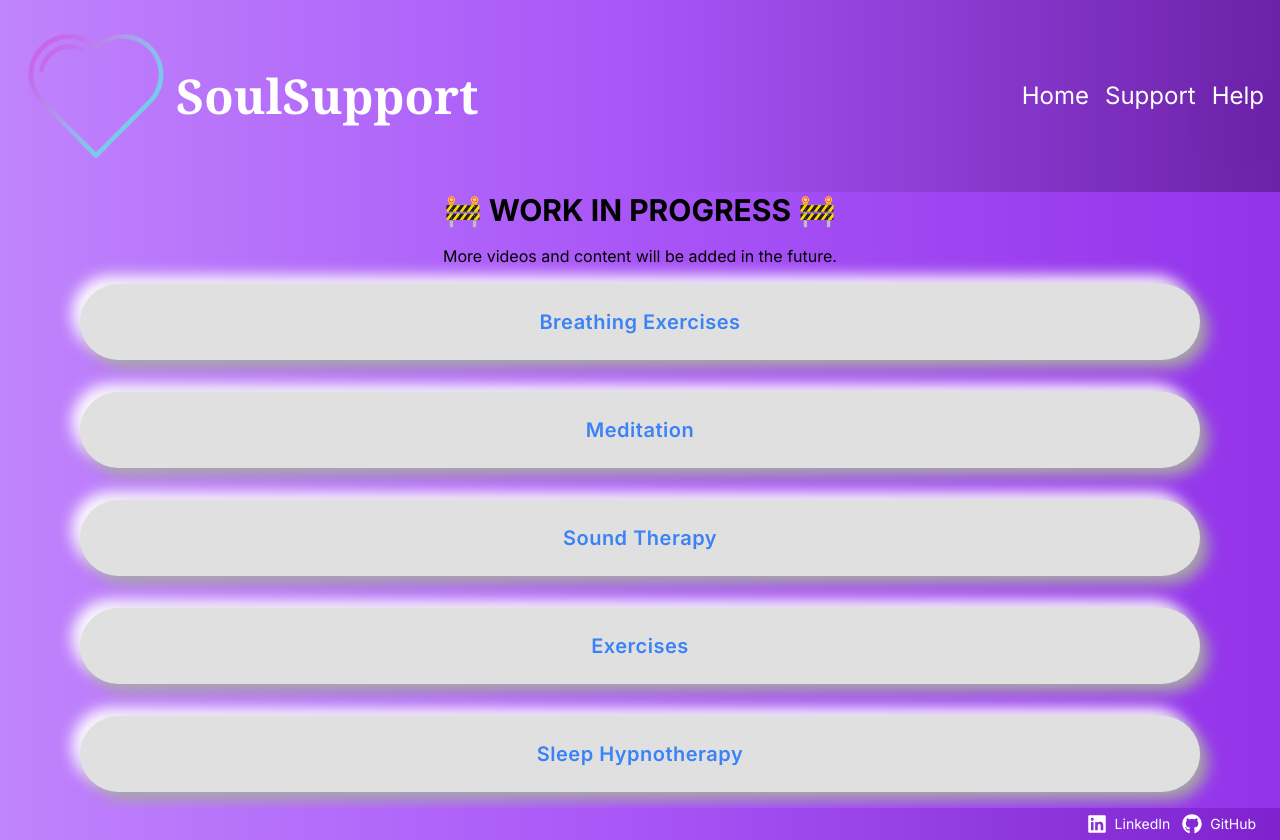
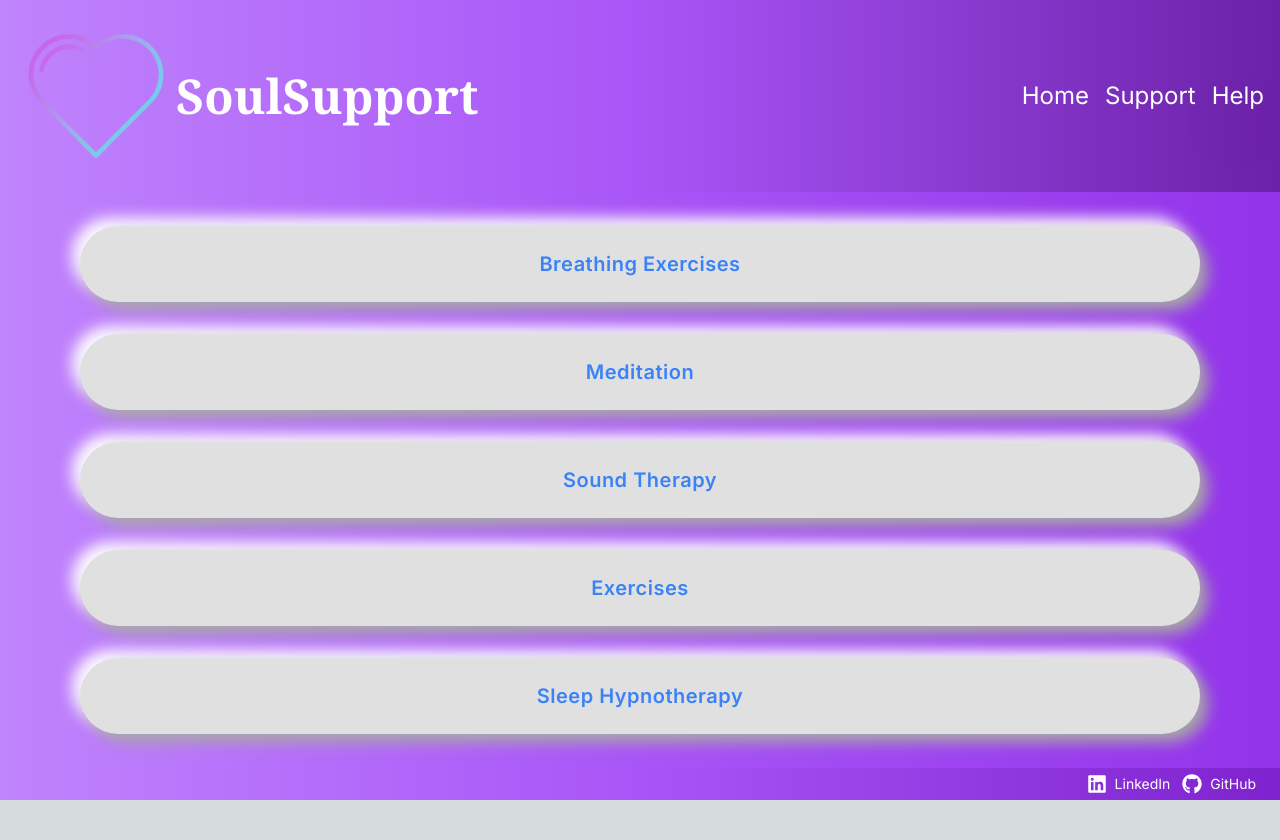
Before and after one commit to Wrecless/soul, a Next.js app: page /support in a window 1280 px wide. After the commit the page ends 800 px from the top, so only its background shows below. Built offline with nearby package versions, Linux system fonts and the light colour scheme.

Commit message:
Removed work in progress from support page

```diff
--- a/app/support/options/Options.js
+++ b/app/support/options/Options.js
@@ -22,10 +22,6 @@ export default function SupportOptions() {
 		justify-center
 		text-center
 		">
-			<div>
-				<h1 className="text-3xl font-bold">🚧 WORK IN PROGRESS 🚧</h1>
-				<p className="mt-4">More videos and content will be added in the future.</p>
-			</div>
 			{options.map((option) => (
 				<Link key={option.id} href={option.path} passHref>
 					<div className="neomorphic-btn
```
